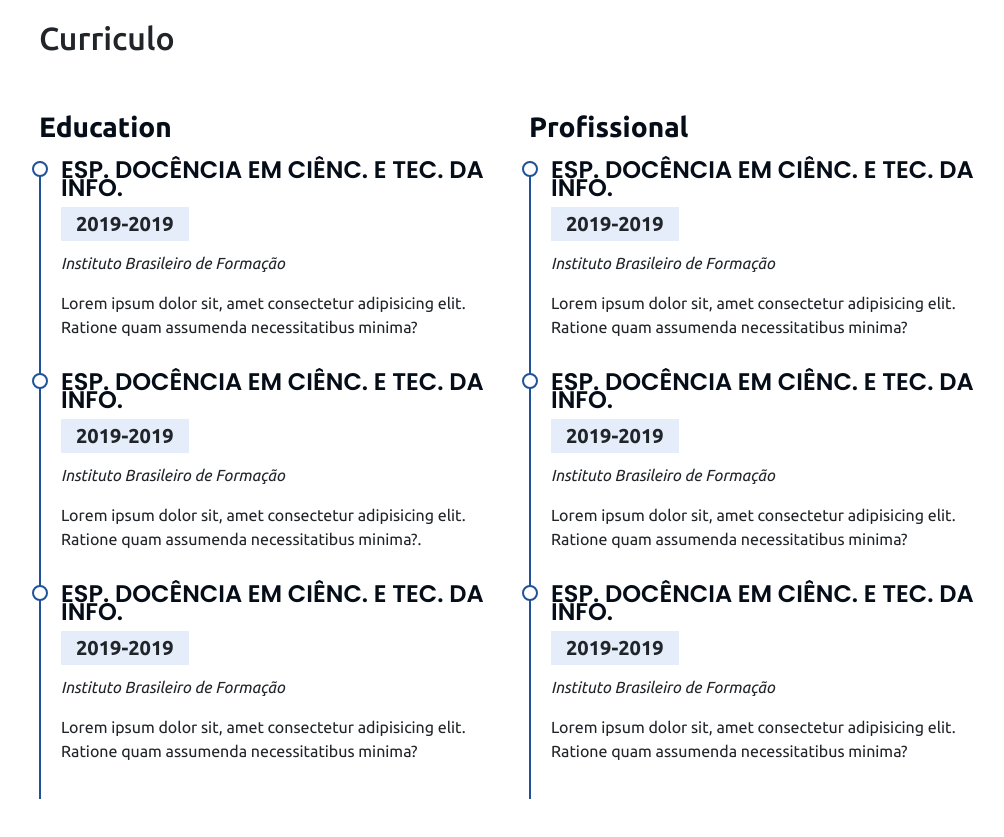
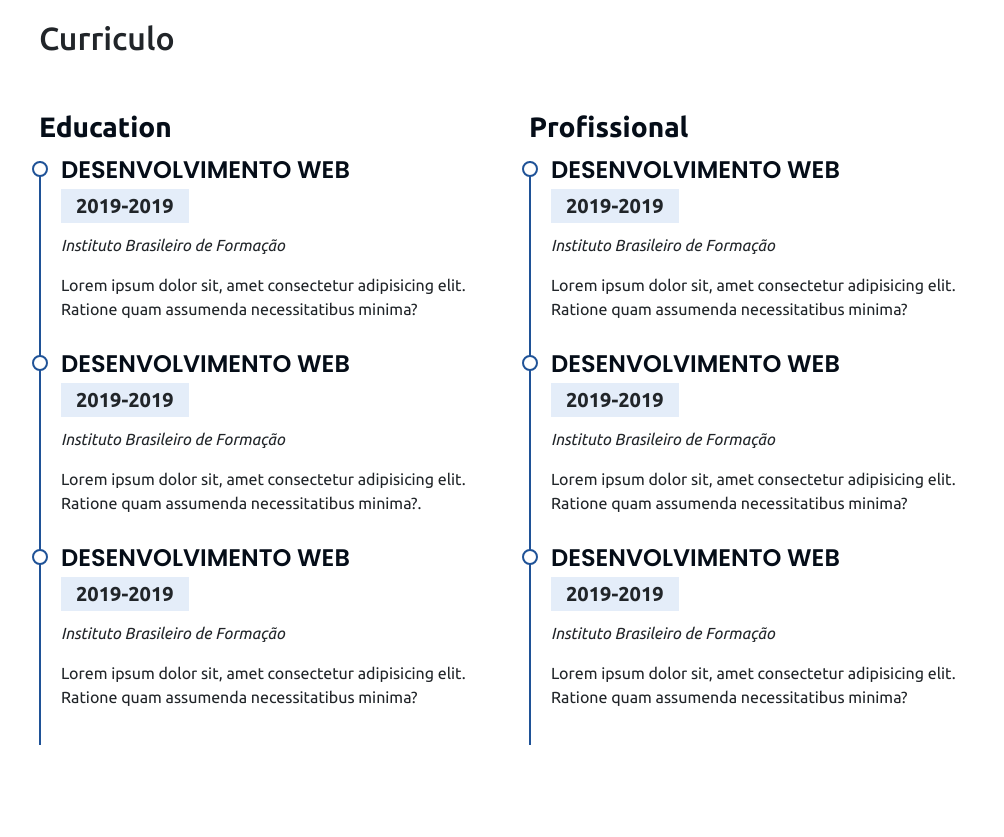
Before and after one commit to DEV-Thierry/ficticio-portfolio, a plain HTML site: page index.html in a window 1280 px wide. Shown: the part 2269-3106 px from the top of the page, without its empty margins (273-1277 px from the left). After the commit the page ends 3062 px from the top, so only its background shows below. Drawn offline with nearby package versions, Linux system fonts and the light colour scheme.

Commit message:
atualizei

```diff
--- a/index.html
+++ b/index.html
@@ -258,21 +258,21 @@
                         <h3 class="cv-title">Education</h3>
 
                         <div class="cv-item">
-                            <h4>Esp. Docência em Ciênc. e Tec. da Info.</h4>
+                            <h4>Desenvolvimento WEB</h4>
                             <h5>2019-2019</h5>
                             <p><em>Instituto Brasileiro de Formação</em></p>
                             <p>Lorem ipsum dolor sit, amet consectetur adipisicing elit.
                                 Ratione quam assumenda necessitatibus minima?</p>
                         </div>
                         <div class="cv-item">
-                            <h4>Esp. Docência em Ciênc. e Tec. da Info.</h4>
+                            <h4>Desenvolvimento WEB</h4>
                             <h5>2019-2019</h5>
                             <p><em>Instituto Brasileiro de Formação</em></p>
                             <p>Lorem ipsum dolor sit, amet consectetur adipisicing elit.
                                 Ratione quam assumenda necessitatibus minima?.</p>
                         </div>
                         <div class="cv-item">
-                            <h4>Esp. Docência em Ciênc. e Tec. da Info.</h4>
+                            <h4>Desenvolvimento WEB</h4>
                             <h5>2019-2019</h5>
                             <p><em>Instituto Brasileiro de Formação</em></p>
                             <p>Lorem ipsum dolor sit, amet consectetur adipisicing elit.
@@ -283,21 +283,21 @@
                         <h3 class="cv-title">Profissional</h3>
 
                         <div class="cv-item">
-                            <h4>Esp. Docência em Ciênc. e Tec. da Info.</h4>
+                            <h4>Desenvolvimento WEB</h4>
                             <h5>2019-2019</h5>
                             <p><em>Instituto Brasileiro de Formação</em></p>
                             <p>Lorem ipsum dolor sit, amet consectetur adipisicing elit.
                                 Ratione quam assumenda necessitatibus minima?</p>
                         </div>
                         <div class="cv-item">
-                            <h4>Esp. Docência em Ciênc. e Tec. da Info.</h4>
+                            <h4>Desenvolvimento WEB</h4>
                             <h5>2019-2019</h5>
                             <p><em>Instituto Brasileiro de Formação</em></p>
                             <p>Lorem ipsum dolor sit, amet consectetur adipisicing elit.
                                 Ratione quam assumenda necessitatibus minima?</p>
                         </div>
                         <div class="cv-item">
-                            <h4>Esp. Docência em Ciênc. e Tec. da Info.</h4>
+                            <h4>Desenvolvimento WEB</h4>
                             <h5>2019-2019</h5>
                             <p><em>Instituto Brasileiro de Formação</em></p>
                             <p>Lorem ipsum dolor sit, amet consectetur adipisicing elit.
```
